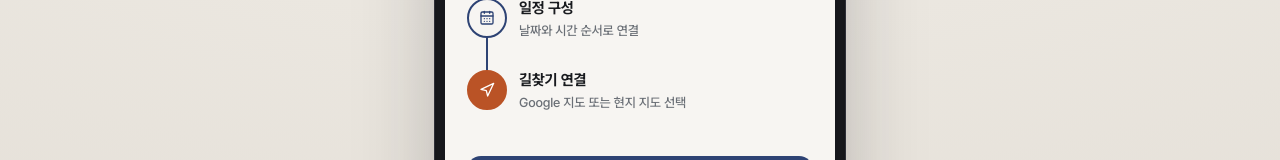
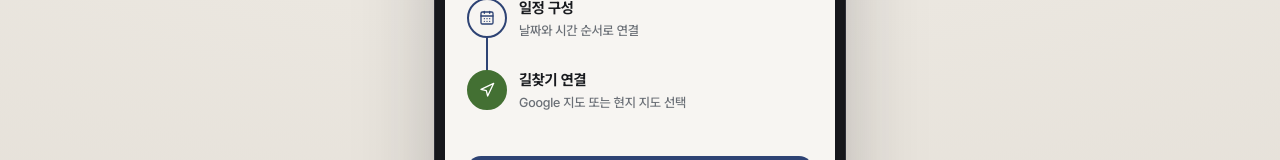
Before and after one commit to hjh6709/for_Kagoshima_travel, a React (Vite) app in the folder apps/web/: page / in a window 1280 px wide. Shown: the part 355-515 px from the top of the page. Built offline with nearby package versions, Linux system fonts and the light colour scheme; no server answers.

Commit message:
feat(web): 액센트 컬러를 오렌지에서 그린 계열로 변경
--c-destination/-deep/-soft를 올리브 그린으로 교체.
--c-success(청록 그린)와 헷갈리지 않게 톤을 분리했고,
흰 배경·soft 배경 양쪽에서 4.5:1 이상 대비를 유지한다.

```diff
--- a/apps/web/src/styles/tokens.css
+++ b/apps/web/src/styles/tokens.css
@@ -19,11 +19,12 @@
   --c-route-soft: #eaeef6;
 
   /* Accent = 지금 해야 할 하나 (기존 --c-destination 역할)
-     흰 배경(#ffffff) 위 텍스트 대비 4.5:1 이상을 만족하도록 원래 팔레트보다 어둡게 조정했다
-     (scripts/mobile-ui-foundations.test.mjs의 접근성 대비 계약). */
-  --c-destination: #ba5326;
-  --c-destination-deep: #a8431a;
-  --c-destination-soft: #fbede7;
+     오렌지 대신 그린 계열. --c-success(#2f7a54, 청록 계열)와 색상이 겹치지
+     않도록 올리브 쪽으로 톤을 잡았다. 흰 배경 및 --c-destination-soft 배경
+     양쪽에서 4.5:1 이상을 만족한다 (scripts/mobile-ui-foundations.test.mjs). */
+  --c-destination: #437033;
+  --c-destination-deep: #325023;
+  --c-destination-soft: #e9f0e2;
 
   /* danger-light(#fbede7) 위 텍스트 대비 4.5:1 이상을 만족하도록 조정 */
   --c-danger: #b0451f;
```
